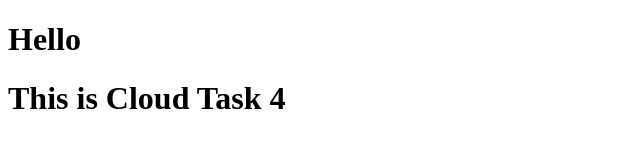
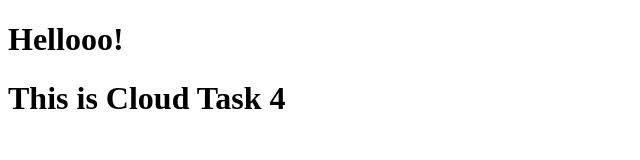
Before and after one commit to nourankhaliifa/cloudtask4, a plain HTML site: page public/index.html in a window 1280 px wide. Shown: the full height of the page, 0-640 px from the left. Drawn offline with Linux system fonts and the light colour scheme.

Commit message:
Trigger build test

```diff
--- a/public/index.html
+++ b/public/index.html
@@ -5,7 +5,7 @@
     <title>Cloud Task 4</title>
   </head>
   <body>
-    <h1>Hello</h1>
+    <h1>Hellooo!</h1>
     <h1>This is Cloud Task 4</h1>
   </body>
 </html>
```
